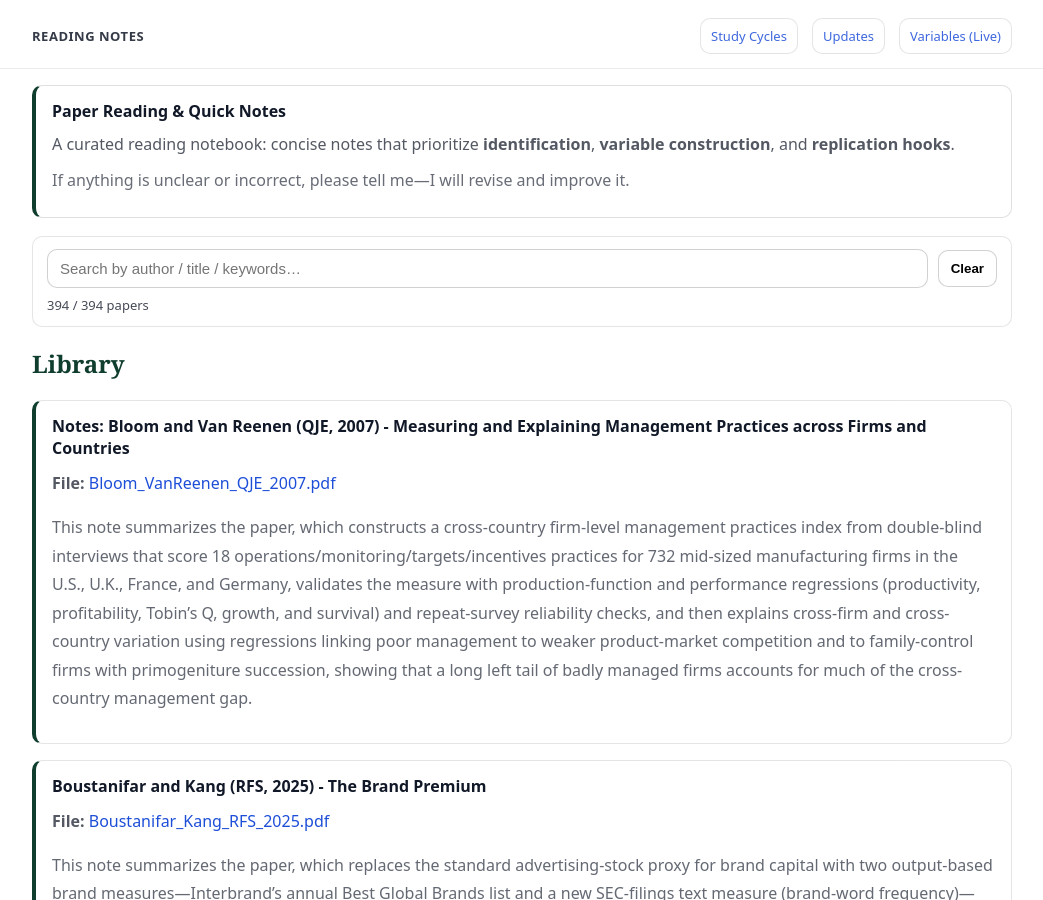
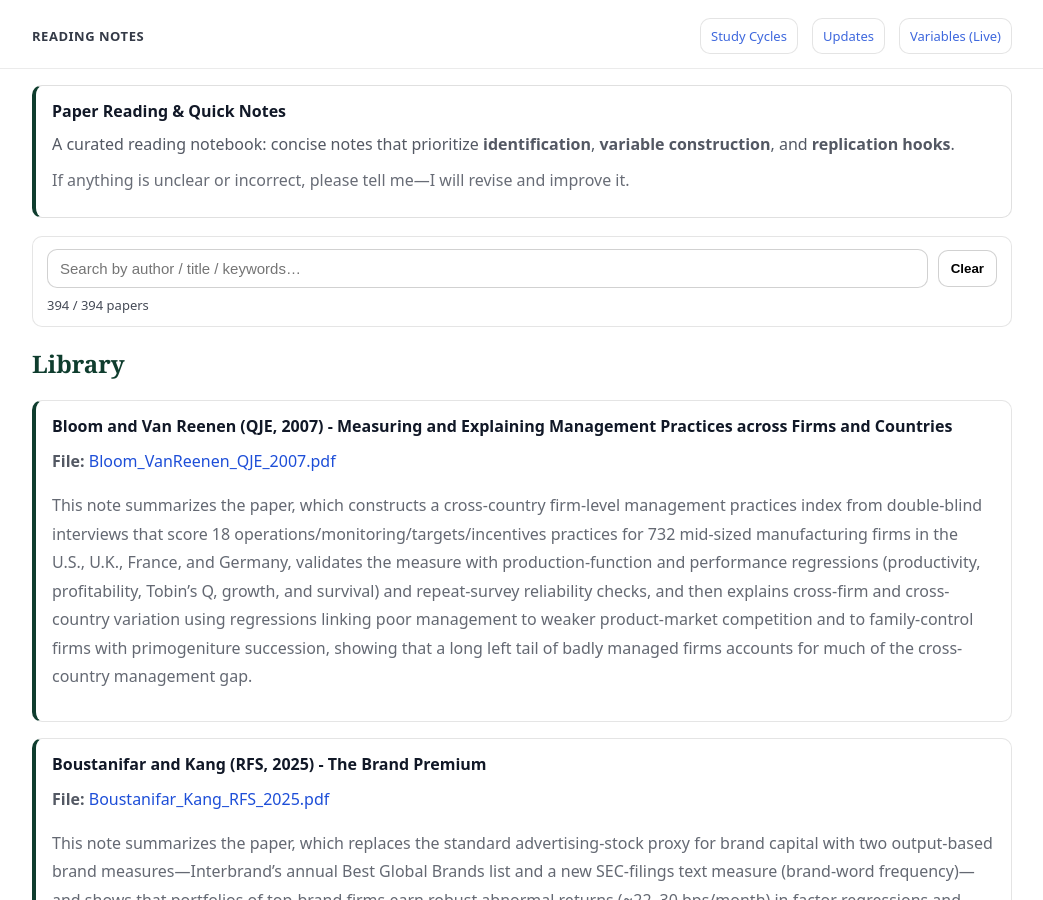
Before and after one commit to yaxinzn/study-archive, a Jekyll site: the page built from reading/index.md, in a window 1280 px wide and 900 px high. Shown: the whole window, without its empty margins (118-1161 px from the left). Built offline with Jekyll 4.4.1, drawn with Linux system fonts in a browser that asks for light colours.

Commit message:
Reading: add/update Bloom_VanReenen_QJE_2007.pdf

```diff
--- a/_data/reading.yml
+++ b/_data/reading.yml
@@ -1,4 +1,4 @@
-- title: "Notes: Bloom and Van Reenen (QJE, 2007) - Measuring and Explaining Management Practices across Firms and Countries"
+- title: "Bloom and Van Reenen (QJE, 2007) - Measuring and Explaining Management Practices across Firms and Countries"
   file: "Bloom_VanReenen_QJE_2007.pdf"
   desc: "This note summarizes the paper, which constructs a cross-country firm-level management practices index from double-blind interviews that score 18 operations/monitoring/targets/incentives practices for 732 mid-sized manufacturing firms in the U.S., U.K., France, and Germany, validates the measure with production-function and performance regressions (productivity, profitability, Tobin’s Q, growth, and survival) and repeat-survey reliability checks, and then explains cross-firm and cross-country variation using regressions linking poor management to weaker product-market competition and to family-control firms with primogeniture succession, showing that a long left tail of badly managed firms accounts for much of the cross-country management gap."
 
```
